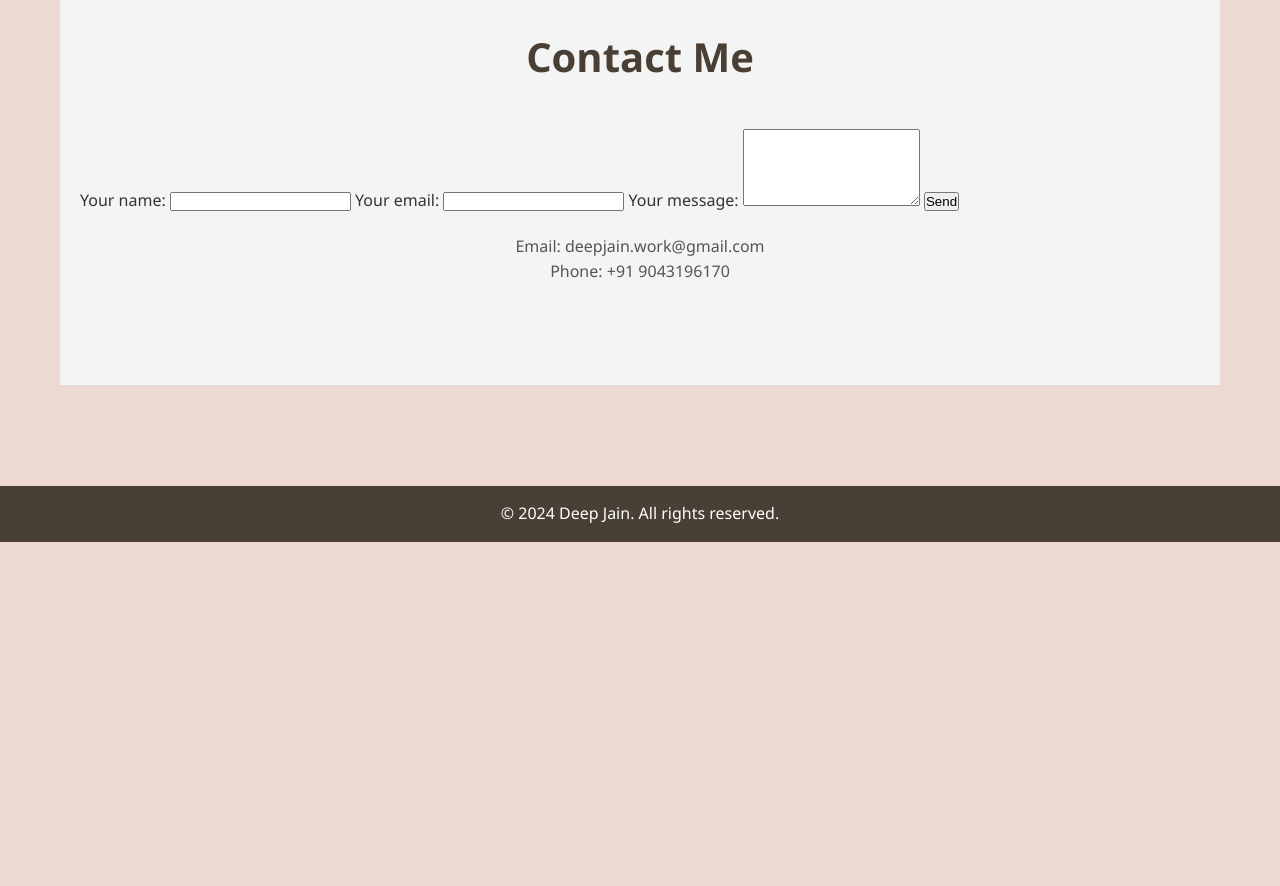
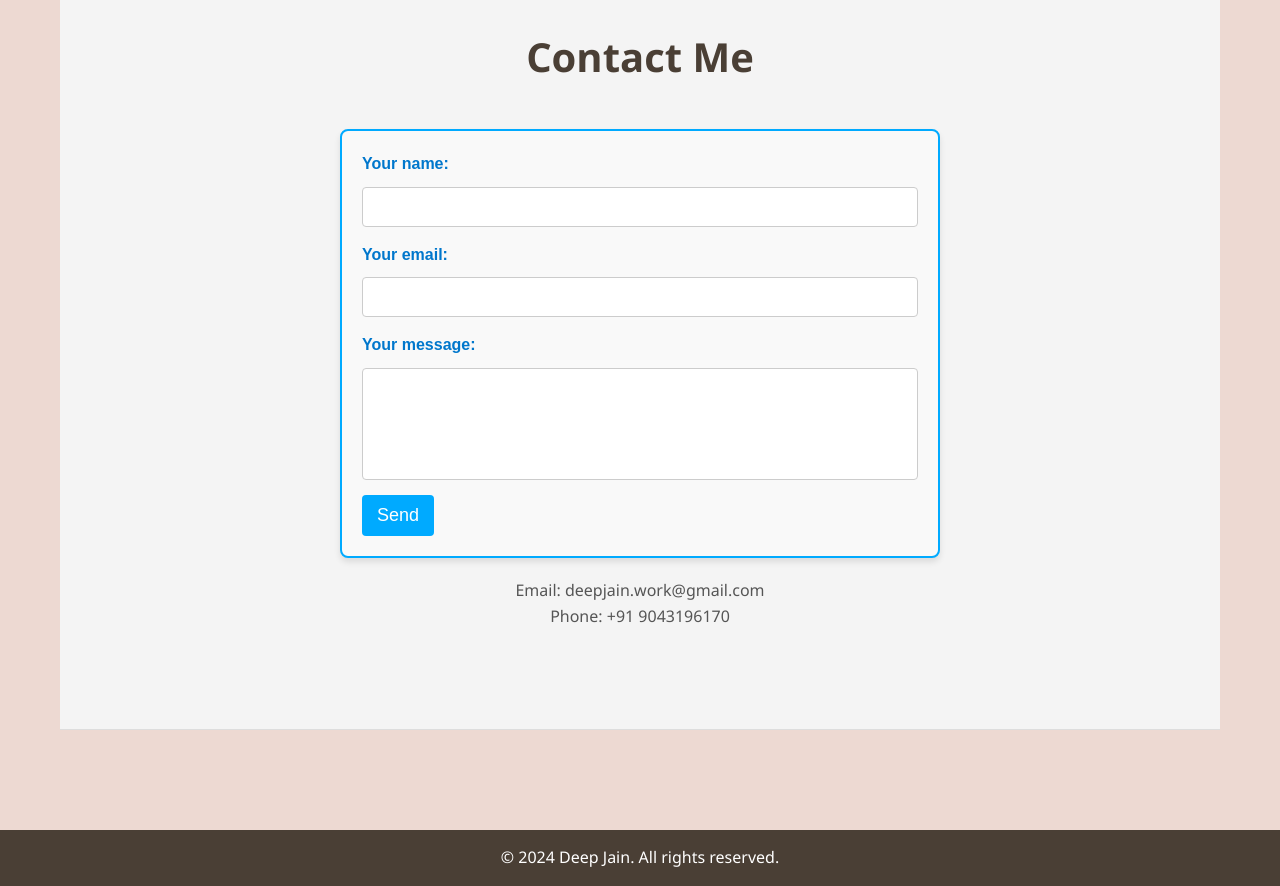
Before and after one commit to TheJainDeep/DeepJain, a plain HTML site: page index.html in a window 1280 px wide. Shown: the part 5320-6206 px from the top of the page. Before the commit the page ends 5862 px from the top, so only its background shows below. Drawn offline with Linux system fonts and the light colour scheme.

Commit message:
styles.css

```diff
--- a/styles.css
+++ b/styles.css
@@ -484,6 +484,64 @@ hr {
 #contact-form .btn:hover {
     background-color: #5d4037;
 }
+/* Form Container Styles */
+.styled-form {
+  max-width: 600px;
+  margin: 0 auto;
+  padding: 20px;
+  border: 2px solid #00aaff;
+  border-radius: 8px;
+  background-color: #f9f9f9;
+  box-shadow: 0 4px 6px rgba(0, 0, 0, 0.1);
+  font-family: Arial, sans-serif;
+}
+
+/* Form Labels */
+.styled-form label {
+  display: flex;
+  flex-direction: column;
+  margin-bottom: 15px;
+  font-size: 16px;
+  color: #333;
+}
+
+/* Form Inputs and Textarea */
+.styled-form input,
+.styled-form textarea {
+  padding: 10px;
+  border: 1px solid #ccc;
+  border-radius: 4px;
+  font-size: 16px;
+  width: 100%;
+  margin-top: 5px;
+}
+
+.styled-form textarea {
+  resize: none;
+}
+
+/* Form Button */
+.styled-form button {
+  padding: 10px 15px;
+  background-color: #00aaff;
+  color: #fff;
+  font-size: 18px;
+  border: none;
+  border-radius: 4px;
+  cursor: pointer;
+  transition: background-color 0.3s ease;
+}
+
+.styled-form button:hover {
+  background-color: #008ecc;
+}
+
+/* Form Title Styling */
+.styled-form span {
+  font-weight: bold;
+  margin-bottom: 5px;
+  color: #0077cc;
+}
 
 .contact-info {
     text-align: center;
```
